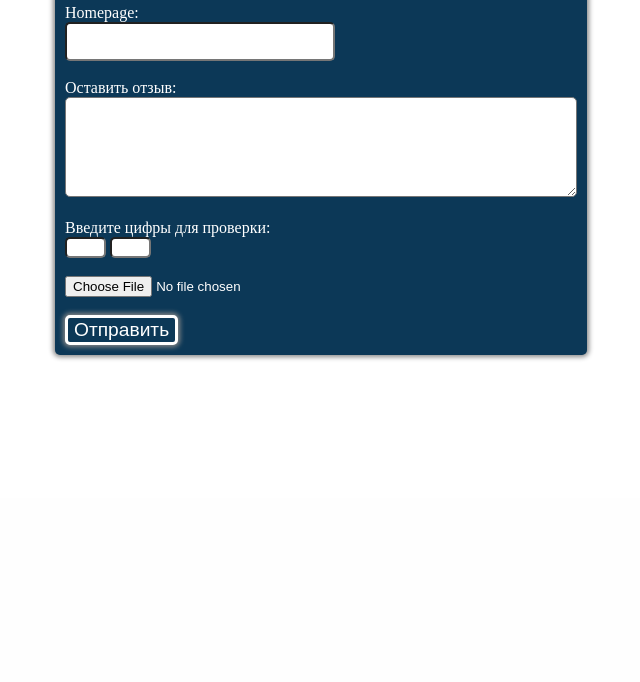
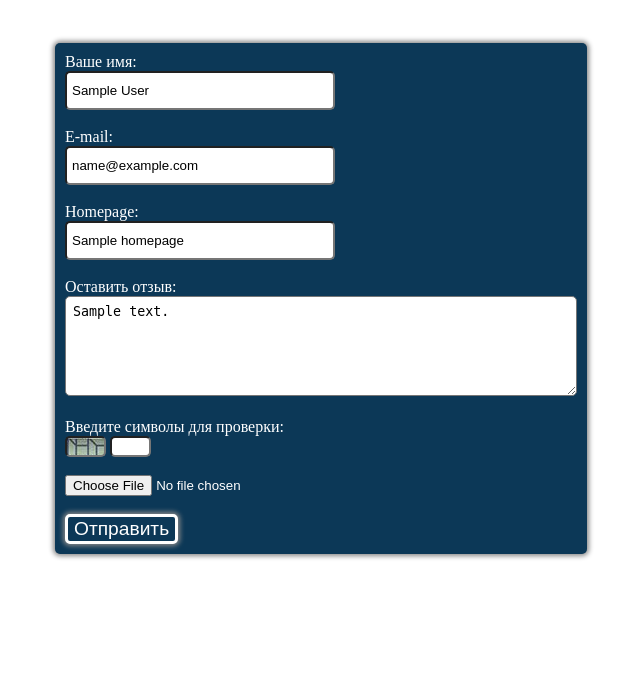
Before and after one commit to MaximSolodovnikov/guest_book, a PHP site: template views/guest_book.php in a window 1280 px wide. Shown: the part 302-984 px from the top of the page, without its empty margins (319-959 px from the left). Before the commit the page ends 662 px from the top, so only its background shows below. Run offline with PHP 8.4, Linux system fonts and the light colour scheme; the template is opened without the code that fills it: most values are stand-ins (such as "Sample title", 1, 10 or a date in 2020); data that the repository does not hold is empty.

Commit message:
Added and output uploadfiles to DB

```diff
--- a/css/style.css
+++ b/css/style.css
@@ -32,6 +32,17 @@ body {
 }
 
 .captcha {
+	background-image: url('captcha.JPG');
+    border-radius:5px;
+    text-align: center;
+    -moz-user-select: -moz-none;
+    -o-user-select: none;
+    -khtml-user-select: none;
+    -webkit-user-select: none;
+    user-select: none;
+}
+
+.captcha2 {
     border-radius:5px;
     text-align: center;
     -moz-user-select: -moz-none;
--- a/views/guest_book.php
+++ b/views/guest_book.php
@@ -11,39 +11,57 @@
         <!-- Custom styles for this template -->
         <link href="css/style.css" rel="stylesheet">
     </head>
-<body>
+	<body>
     <div class="header">
         <div class="title_form">Оставить отзыв</div>
     </div>
     <div class="wrapper">
 
+	<?php /* Output comments ------------------------->*/ ?>
+       <?php if (!empty($comments)): ?>
+
+            <?php foreach($comments as $item): ?>
+                <div class="comment-answ">
+                    <span class="author_comm"><?= $item['user_name']; ?></span> | <?= $item['text']; ?>
+                    <?php if ($item['uploadfiles_name']){ ?>
+                        <br /><img src="uploadedfiles/<?= $item['uploadfiles_name']; ?>" class="uploadfile" alt="uploadfile" />
+                    <?php } ?><br /><br />
+                    <?= $item['date']; ?>
+                </div>
+            <?php endforeach; ?>
+
+       <?php endif; ?>
+<?php /*<------------------------- Output comments */ ?>
+
         <div class="comment-form">
-
-		<?php echo $ip_author . " " . $browser_author; ?>
-
-        <div id="errors" class="info"></div>
-            <form method="POST" enctype="multipart/form-data" action="index.php">
+		    <div id="errors" class="info"><?= $error; ?></div>
+            <form method="POST" enctype="multipart/form-data">
+				<div id="errors" class="info"><?= $errorAuthor; ?></div>
                 <label>Ваше имя:</label>
 				<br>
-                <input type="text" name="author" value="" class="text_input" required>
+                <input type="text" name="author" value="<?= $author; ?>" class="text_input" ><!--required-->
 				<br><br>
+				<div id="errors" class="info"><?= $errorEmail; ?></div>
 				<label>E-mail:</label>
 				<br>
-                <input type="text" name="email" value="" class="text_input" required>
+                <input type="text" name="email" value="<?= $email; ?>" class="text_input" ><!--required-->
 				<br><br>
 				<label>Homepage:</label>
 				<br>
-                <input type="text" name="homepage" value="" class="text_input">
+                <input type="text" name="homepage" value="<?= $homepage; ?>" class="text_input">
 				<br><br>
+				<div id="errors" class="info"><?= $errorComment; ?></div>
                 <label>Оставить отзыв:</label>
 				<br>
-                <textarea name="comment" class="form_textarea"></textarea>
+                <textarea name="comment" class="form_textarea"><?= $comment; ?></textarea>
 				<br><br>
-                <label>Введите цифры для проверки:</label>
+				<div id="errors" class="info"><?= $errorCaptcha . $errorCaptcha2; ?></div>
+                <label>Введите символы для проверки:</label>
 				<br>
-                <input name="captcha" value="" readonly="readonly" size="2" class="captcha">
-                <input name="captcha2" value="" size="2" maxlength="3" class="captcha" />
+                <input name="captcha" value="<?= captcha(); ?>" readonly="readonly" size="2" class="captcha">
+                <input name="captcha2" value="" size="2" maxlength="3" class="captcha2" />
 				<br><br>
+				<div id="errors" class="info"><?= $errorType . $errorSize; ?></div>
                 <input type="file" name="uploadfile" />
 				<br><br>
                 <input type="submit" name="send" value="Отправить" class="button">
```
Also changed, not shown: functions/fns.php (+25 -4 lines), guestbook.sql (deleted, +0 -43 lines), index.php (+117 -6 lines), css/captcha.JPG (added).
